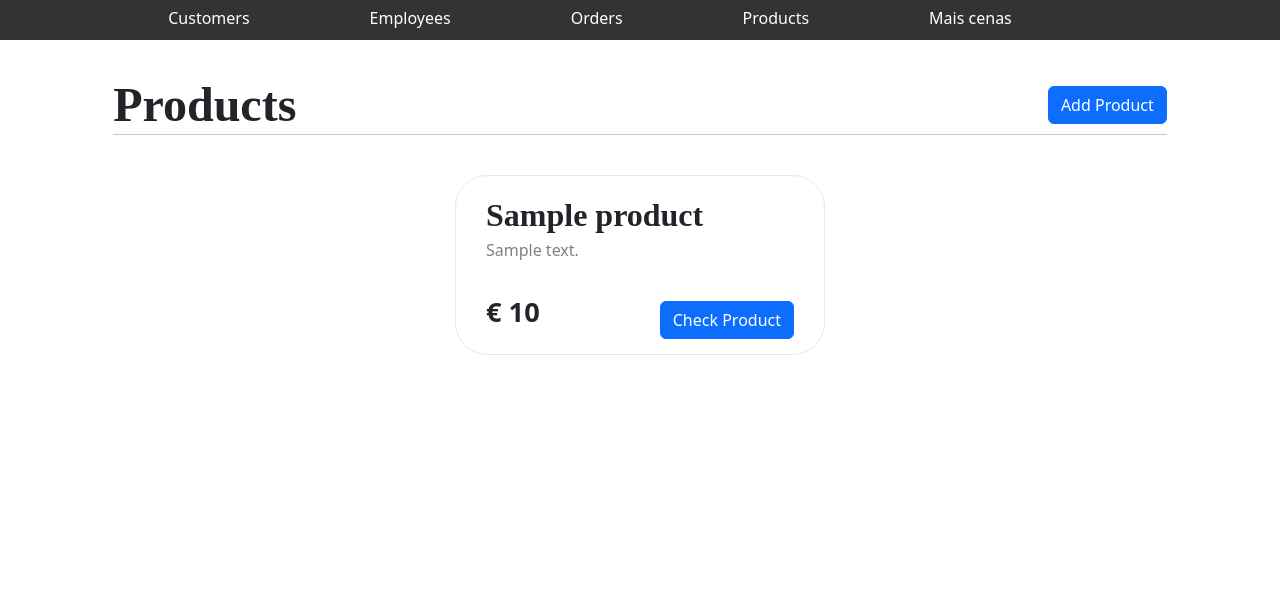
After one commit to joaolscosta/BD-Project, a Flask app: template entrega3/workspace/app/templates/products/products_index.html in a window 1280 px wide. The commit adds this page. Shown: the top 615 px of the page. Run offline with Flask 3, Linux system fonts and the light colour scheme; the template is opened without the code that fills it: most values are stand-ins (such as "Sample title", 1, 10 or a date in 2020); some libraries are stand-ins or nearby versions.

Commit message:
changed products

```diff
--- a/entrega3/workspace/app/app.py
+++ b/entrega3/workspace/app/app.py
@@ -125,6 +125,47 @@ def employee_index():
 
     return render_template("employee/employee_index.html", employees=employees)
 
+@app.route("/products_index.html", methods=("GET",))
+def products_page():
+    with pool.connection() as conn:
+        with conn.cursor(row_factory=namedtuple_row) as cur:
+            products = cur.execute(
+                """
+                SELECT SKU, name, price, description
+                FROM product
+                ORDER BY SKU DESC;
+                """,
+                {},
+            ).fetchall()
+            log.debug(f"Found {cur.rowcount} rows.")
+
+    # API-like response is returned to clients that request JSON explicitly (e.g., fetch)
+    if (
+        request.accept_mimetypes["application/json"]
+        and not request.accept_mimetypes["text/html"]
+    ):
+        return jsonify(products)
+
+    print(products)
+
+    return render_template("products/products_index.html", products=products)
+
+
+@app.route("/products/<sku>/", methods=("GET",))
+def product_detail(sku):
+    with pool.connection() as conn:
+        with conn.cursor(row_factory=namedtuple_row) as cur:
+            product = cur.execute(
+                """
+                SELECT SKU, name, price, description
+                FROM product
+                WHERE SKU = %(SKU)s;
+                """,
+                {"SKU": sku},
+            ).fetchone()
+            log.debug(f"Found {cur.rowcount} rows.")
+
+    return render_template("products/product.html", product=product)
 
 # @app.route("/accounts/<account_number>/update", methods=("GET", "POST"))
 # def account_update(account_number):
--- a/entrega3/workspace/app/templates/base/components/navbar.html
+++ b/entrega3/workspace/app/templates/base/components/navbar.html
@@ -50,6 +50,7 @@
         <li><a href="customer_index.html">Customers</a></li>
         <li><a href="employee_index.html">Employees</a></li>
         <li><a href="orders_index.html">Orders</a></li>
+        <li><a href="products_index.html">Products</a></li>
         <li><a href="#">Mais cenas</a></li>
       </ul>
     </div>
--- a/entrega3/workspace/app/templates/base/page.html
+++ b/entrega3/workspace/app/templates/base/page.html
@@ -27,6 +27,7 @@
       nomodule
       src="https://unpkg.com/ionicons@7.1.0/dist/ionicons/ionicons.js"
     ></script>
+    <script src="https://cdn.tailwindcss.com"></script>
     <title>{% block title %}{% endblock %} - WebBusinessApp</title>
     <style>
       .main-content {
--- a/entrega3/workspace/app/templates/orders/orders_index.html
+++ b/entrega3/workspace/app/templates/orders/orders_index.html
@@ -1,7 +1,7 @@
 {% extends 'base/page.html' %} {% block header %}
 <h1>{% block title %}Orders{% endblock %}</h1>
 {% endblock %} {% block content %} {% for order in orders %}
-<article class="post">
+<article class="post"> <!-- class = post? -->
   <header>
     <div>
       <h1>{{ orders['order_no'] }}</h1>
--- /dev/null
+++ b/entrega3/workspace/app/templates/products/products_index.html
@@ -0,0 +1,112 @@
+{% extends 'base/page.html' %} {% block header %}
+<h1>{% block title %}Products{% endblock %}</h1>
+{% endblock %} {% block content %}
+
+<style>
+  .bodyyy {
+    width: 87%;
+    margin: 0 auto;
+  }
+
+  .products-list {
+    margin: 20px 10px;
+    display: flex;
+    flex-direction: row;
+    flex-wrap: wrap;
+    justify-content: center;
+  }
+
+  .product {
+    display: flex;
+    border-style: solid;
+    border-width: 1px;
+    border-radius: 2rem;
+    flex-direction: column;
+    align-items: left;
+    justify-content: space-around;
+    width: 370px;
+    margin: 20px 20px;
+    padding: 20px 30px;
+    height: 180px;
+  }
+
+  .p-name {
+    font-size: 2rem;
+    font-weight: bold;
+  }
+
+  .f-name {
+    height: 25%;
+  }
+
+  .p-desc {
+    font-size: 1rem;
+    color: gray;
+  }
+
+  .f-desc {
+    margin: 8px 0px 12px 0px;
+    height: 100%;
+    overflow: scroll;
+  }
+
+  .p-price {
+    font-size: 1.7rem;
+    font-weight: bold;
+    padding-bottom: 15px;
+  }
+
+  .f-footer {
+    height: 20%;
+    display: flex;
+    flex-direction: row;
+    justify-content: space-between;
+    align-items: center;
+  }
+
+  .title-bar {
+    display: flex;
+    flex-direction: row;
+    justify-content: space-between;
+    align-items: center;
+    margin: 20px 30px 0px 30px;
+  }
+
+  .title-bar h1 {
+    font-size: 3rem;
+    font-weight: bold;
+  }
+
+  .headeruwu {
+    margin: 0px 30px 0px 30px;
+  }
+
+</style>
+
+<div class="bodyyy">
+
+  <div class="title-bar">
+    <h1>Products</h1>
+    <a class="btn btn-primary" href="#AddProduct">Add Product</a>
+  </div>
+  <hr class="headeruwu">
+  <div class="products-list">
+    {% for product in products %}
+    <div class="product">
+      <div class="f-name">
+        <h2 class="p-name">{{ product['name'] }}</h2>
+      </div>
+      <div class="f-desc">
+        <p class="p-desc">{{ product['description'] }}</p>
+      </div>
+      <div class="f-footer">
+        <p class="p-price">€ {{ product['price'] }}</p>
+        <a class="btn btn-primary" href="{{url_for('product_detail', sku=product['sku'])}}"> Check Product</a>
+      </div>
+    </div>
+    {% if not loop.last %}
+    <hr />
+    {% endif %} {% endfor %}
+  </div>
+</div>
+{% endblock %}
```
Also changed, not shown: entrega3/workspace/app/templates/products/product.html (added, +7 -0 lines).
